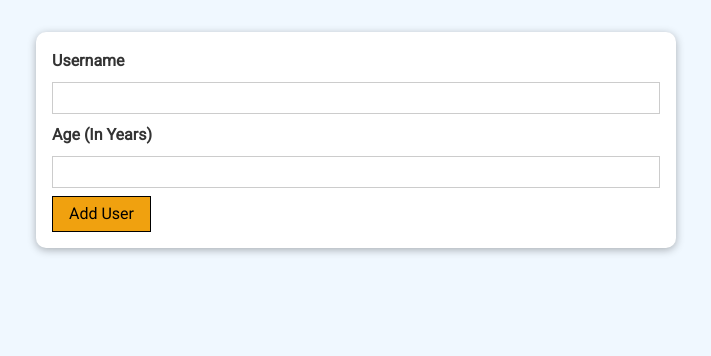
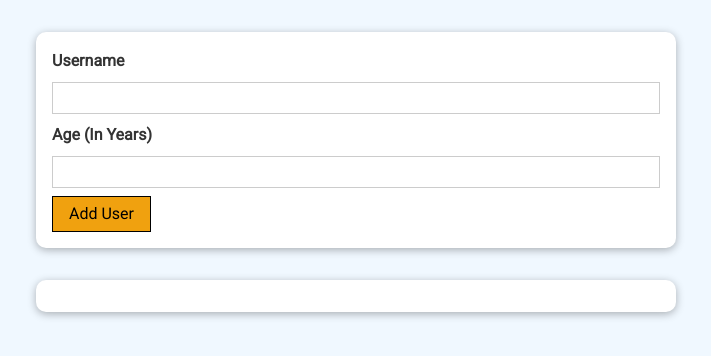
Before and after one commit to Budhathoki-A/practice-app, a React (Create React App) app: page / in a window 1280 px wide. Shown: the top 356 px of the page, without its empty margins (284-995 px from the left). Built offline with nearby package versions, Linux system fonts and the light colour scheme.

Commit message:
user list place in page added with empty array return for now

```diff
--- a/src/App.js
+++ b/src/App.js
@@ -1,10 +1,12 @@
 import './App.css';
 import AddUser from './components/User/AddUser';
+import UsersList from './components/User/UsersList';
 
 function App() {
   return (
     <div>
       <AddUser />
+      <UsersList users={[]} />
     </div>
   );
 }
--- a/src/components/User/AddUser.js
+++ b/src/components/User/AddUser.js
@@ -5,17 +5,46 @@
 
 const AddUser = () => {
   const [enteredUsername, setEnteredUsername] = useState('');
+  const [enteredAge, setEnteredAge] = useState('');
+
   const onSubmitHandler = (event) => {
     event.preventDefault();
+    if (enteredUsername.trim().length === 0 || enteredAge.trim().length === 0) {
+      return;
+    }
+    if (+enteredAge < 1) {
+      return;
+    }
+    console.log(enteredUsername, enteredAge);
+    setEnteredUsername('');
+    setEnteredAge('');
+  };
+
+  const usernameChangeHandler = (event) => {
+    setEnteredUsername(event.target.value);
+  };
+
+  const ageCHangeHandler = (event) => {
+    setEnteredAge(event.target.value);
   };
 
   return (
     <Card className={classes.input}>
       <form onSubmit={onSubmitHandler}>
         <label htmlFor='username'>Username</label>
-        <input type='text' />
+        <input
+          id='username'
+          type='text'
+          value={enteredUsername}
+          onChange={usernameChangeHandler}
+        />
         <label htmlFor='age'>Age (In Years)</label>
-        <input type='text' />
+        <input
+          id='age'
+          type='number'
+          value={enteredAge}
+          onChange={ageCHangeHandler}
+        />
         <Button type='submit'>Add User</Button>
       </form>
     </Card>
--- /dev/null
+++ b/src/components/User/UsersList.js
@@ -0,0 +1,19 @@
+import React from 'react';
+import Card from '../UI/Card';
+import classes from './UsersList.module.css';
+
+const UsersList = (props) => {
+  return (
+    <Card className={classes.users}>
+      <ul>
+        {props.users.map((user) => (
+          <li>
+            {user.name}({user.age} years old)
+          </li>
+        ))}
+      </ul>
+    </Card>
+  );
+};
+
+export default UsersList;
--- /dev/null
+++ b/src/components/User/UsersList.module.css
@@ -0,0 +1,16 @@
+.users {
+  margin: 2rem auto;
+  width: 90%;
+  max-width: 40rem;
+}
+
+.users ul {
+  list-style: none;
+  padding: 1rem;
+}
+
+.users li {
+  border: 1px solid #ccc;
+  margin: 0.5rem 0;
+  padding: 0.5rem;
+}
```
